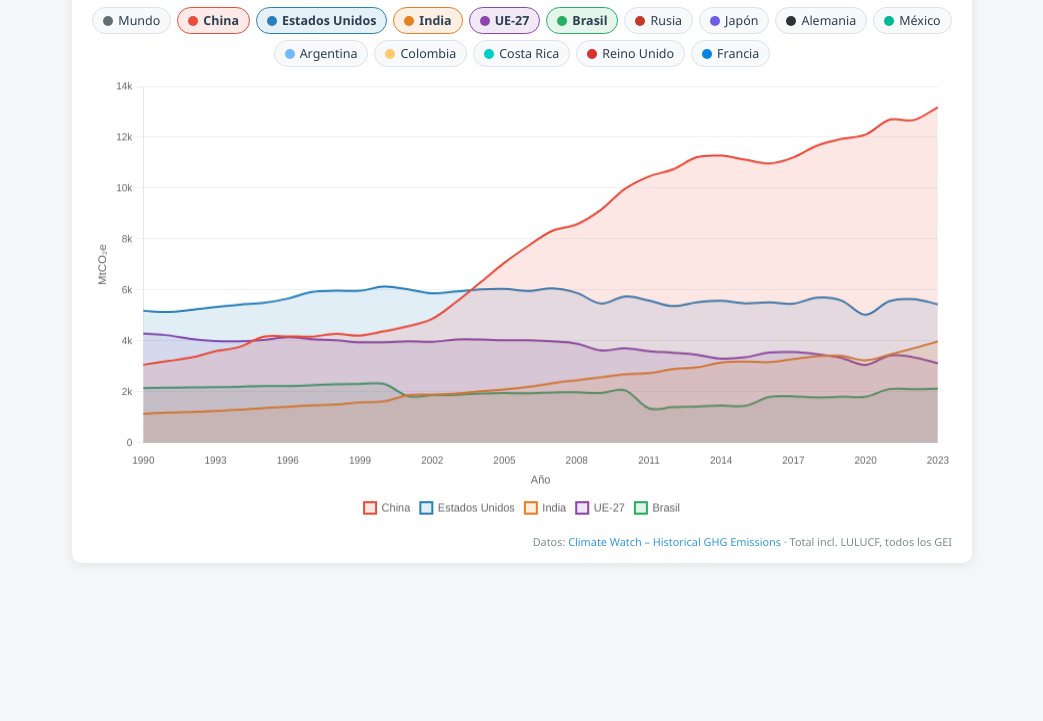
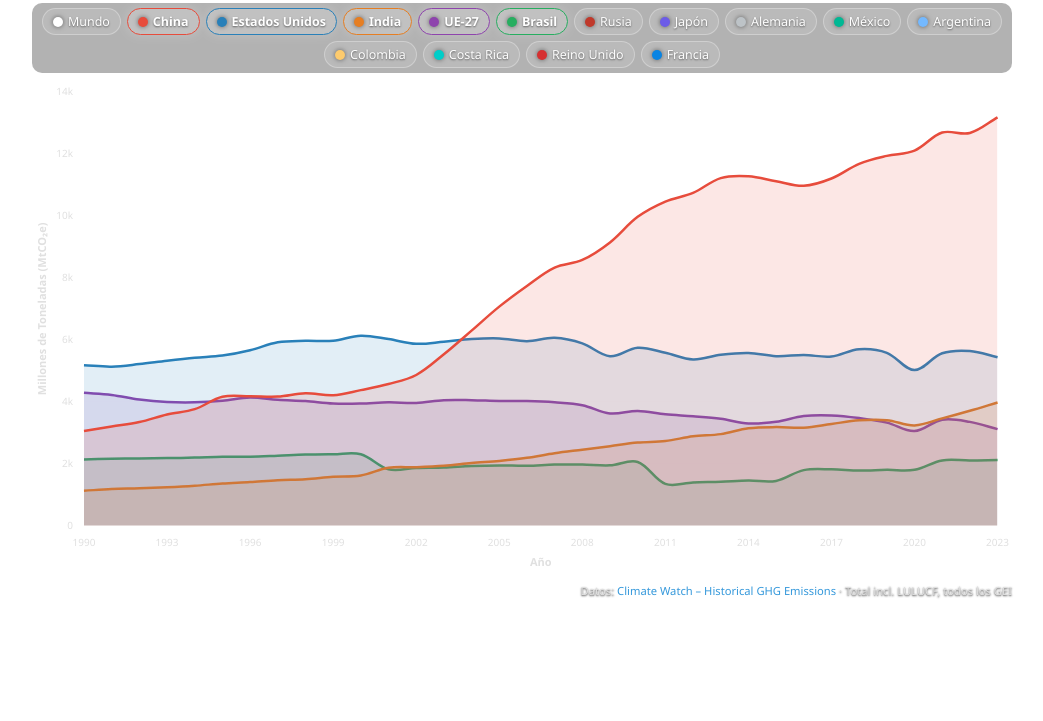
Before and after one commit to TACODEMONxd/Portafolio, a website: page insumos para storymap/Graficos interactivos.html in a window 1280 px wide. Shown: the part 79-800 px from the top of the page, without its empty margins (118-1161 px from the left). Drawn offline with nearby package versions, Linux system fonts and the light colour scheme.

Commit message:
Update Graficos interactivos.html

```diff
--- a/insumos para storymap/Graficos interactivos.html
+++ b/insumos para storymap/Graficos interactivos.html
@@ -3,66 +3,74 @@
 <head>
     <meta charset="UTF-8">
     <meta name="viewport" content="width=device-width, initial-scale=1.0">
-    <title>Comparativa Histórica de Emisiones</title>
+    <title>Comparativa Histórica de Emisiones (Transparente)</title>
     <script src="https://cdn.jsdelivr.net/npm/chart.js"></script>
     <style>
         *, *::before, *::after { box-sizing: border-box; margin: 0; padding: 0; }
         :root {
-            --primary-color: #1a2332;
             --accent: #3498db;
-            --bg: #f4f6f8;
-            --card-bg: #ffffff;
-            --text: #2c3e50;
-            --text-muted: #7f8c8d;
-            --radius: 10px;
+            --text: #ffffff; /* Texto blanco para fondos oscuros */
+            --text-muted: #e0e0e0;
         }
+
+        /* Fondo transparente y adaptable */
         html, body {
             font-family: 'Segoe UI', system-ui, -apple-system, sans-serif;
-            background: var(--bg);
+            background: transparent; /* Sin fondo */
             color: var(--text);
             height: 100%;
+            width: 100%;
             overflow-x: hidden;
+            margin: 0;
+            padding: 0;
         }
+
         body {
             display: flex;
             justify-content: center;
-            align-items: flex-start;
-            padding: 12px;
+            align-items: center;
+            padding: 10px;
         }
 
-        /* ── widget ── */
+        /* Contenedor transparente */
         .widget {
-            background: var(--card-bg);
-            border-radius: var(--radius);
-            box-shadow: 0 2px 12px rgba(0,0,0,.08);
+            background: transparent; /* Sin fondo de tarjeta */
             width: 100%;
-            max-width: 900px;
-            padding: 18px 20px 14px;
+            max-width: 1000px;
+            height: 100%;
+            padding: 10px;
             display: flex;
             flex-direction: column;
             gap: 10px;
         }
 
-        /* ── header ── */
+        /* Encabezado */
         .header { text-align: center; }
         .header h2 {
-            font-size: 1.25rem;
+            font-size: 1.4rem;
             font-weight: 700;
-            color: var(--primary-color);
+            color: #ffffff;
+            text-shadow: 0 2px 5px rgba(0,0,0,0.8); /* Sombra para legibilidad */
             line-height: 1.3;
         }
         .header p {
-            font-size: .82rem;
+            font-size: .85rem;
             color: var(--text-muted);
-            margin-top: 2px;
+            text-shadow: 0 1px 3px rgba(0,0,0,0.8);
+            margin-top: 4px;
         }
 
-        /* ── controles ── */
+        /* Controles (Chips) */
         .controls {
             display: flex;
             flex-wrap: wrap;
             gap: 6px;
             justify-content: center;
+            padding: 5px;
+            /* Fondo muy sutil para agrupar los botones */
+            background: rgba(0, 0, 0, 0.3);
+            border-radius: 10px;
+            backdrop-filter: blur(4px);
         }
         .chip {
             display: inline-flex;
@@ -72,32 +80,36 @@
             border-radius: 20px;
             font-size: .78rem;
             cursor: pointer;
-            border: 1.5px solid #dce1e6;
-            background: #f8f9fb;
+            border: 1.5px solid rgba(255,255,255,0.3);
+            background: rgba(255,255,255,0.1);
+            color: #ffffff;
             transition: all .2s ease;
             user-select: none;
+            text-shadow: 0 1px 2px rgba(0,0,0,0.5);
         }
-        .chip:hover { background: #eaecf0; }
+        .chip:hover { background: rgba(255,255,255,0.2); }
         .chip.active {
             border-color: var(--chip-color, var(--accent));
-            background: color-mix(in srgb, var(--chip-color, var(--accent)) 12%, white);
+            background: rgba(255,255,255,0.2);
             font-weight: 600;
+            box-shadow: 0 0 10px rgba(255,255,255,0.2);
         }
         .chip .dot {
             width: 10px; height: 10px;
             border-radius: 50%;
             background: var(--chip-color, var(--accent));
             flex-shrink: 0;
+            box-shadow: 0 0 5px rgba(0,0,0,0.5);
         }
         .chip input { display: none; }
 
-        /* ── gráfico ── */
+        /* Gráfico */
         .chart-wrap {
             position: relative;
             width: 100%;
             height: 0;
-            padding-bottom: 52%;   /* aspect ratio ~1.9:1 */
-            min-height: 260px;
+            padding-bottom: 50%;   /* Aspect ratio */
+            min-height: 280px;
         }
         .chart-wrap canvas {
             position: absolute;
@@ -106,21 +118,22 @@
             height: 100% !important;
         }
 
-        /* ── fuente ── */
+        /* Fuente */
         .source {
             text-align: right;
-            font-size: .68rem;
+            font-size: .7rem;
             color: var(--text-muted);
+            text-shadow: 0 1px 2px rgba(0,0,0,0.8);
         }
-        .source a { color: var(--accent); text-decoration: none; }
+        .source a { color: var(--accent); text-decoration: none; text-shadow: none; }
 
-        /* ── responsive ── */
-        @media (max-width: 520px) {
-            body { padding: 6px; }
-            .widget { padding: 12px 10px 10px; }
-            .header h2 { font-size: 1.05rem; }
-            .chip { font-size: .72rem; padding: 3px 8px; }
-            .chart-wrap { padding-bottom: 65%; min-height: 200px; }
+        /* Responsive */
+        @media (max-width: 600px) {
+            body { padding: 5px; }
+            .header h2 { font-size: 1.1rem; }
+            .chip { font-size: .7rem; padding: 3px 8px; }
+            .chart-wrap { padding-bottom: 65%; min-height: 220px; }
+            .controls { padding: 3px; }
         }
     </style>
 </head>
@@ -152,7 +165,7 @@ const YEARS = [1990,1991,1992,1993,1994,1995,1996,1997,1998,1999,2000,2001,2002,
 
 const COUNTRIES = {
   "Mundo": {
-    color: "#636e72",
+    color: "#ffffff", // Blanco para que resalte en el gráfico transparente
     data: [33864.7,34012.9,33953.0,34126.0,34392.9,35194.0,35584.2,36968.2,36466.9,36463.4,37124.3,35598.1,36571.9,37583.9,39432.9,40389.8,41871.7,42646.8,42894.6,42835.7,44624.3,45371.6,45884.5,46574.5,47216.1,47082.9,47047.5,47778.0,48853.1,49250.2,47002.2,49353.0,49775.4,50802.9]
   },
   "China": {
@@ -184,7 +197,7 @@ const COUNTRIES = {
     data: [1127.32,1145.0,1158.97,1154.26,1214.72,1235.88,1248.92,1233.83,1182.08,1208.09,1218.49,1114.87,1141.05,1146.7,1132.24,1138.84,1118.62,1152.3,1082.02,1022.68,1079.77,1220.34,1263.47,1278.92,1231.41,1194.51,1196.02,1183.8,1145.18,1109.6,1053.17,1105.26,1080.55,1035.83]
   },
   "Alemania": {
-    color: "#2d3436",
+    color: "#bdc3c7", // Gris claro para contrastar
     data: [1096.59,1071.33,1026.85,1019.35,1010.04,1007.15,1031.7,994.6,972.98,935.0,927.26,978.38,961.62,962.37,944.24,922.31,930.6,901.5,904.37,847.17,878.07,822.03,835.11,850.31,809.5,814.4,872.03,855.33,825.29,774.0,720.02,742.6,732.33,669.68]
   },
   "México": {
@@ -242,15 +255,20 @@ Object.entries(COUNTRIES).forEach(([name, info]) => {
 // ── Chart.js ──
 const ctx = document.getElementById("chart").getContext("2d");
 
+// Ajustes globales de Chart.js para fondo transparente
+Chart.defaults.color = '#ffffff';
+Chart.defaults.borderColor = 'rgba(255, 255, 255, 0.1)';
+Chart.defaults.font.family = "'Segoe UI', system-ui, sans-serif";
+
 function buildDatasets() {
     return [...active].map(name => ({
         label: name,
         data: COUNTRIES[name].data,
         borderColor: COUNTRIES[name].color,
-        backgroundColor: COUNTRIES[name].color + "22",
-        borderWidth: 2,
+        backgroundColor: COUNTRIES[name].color + "22", // Relleno semitransparente
+        borderWidth: 2.5, // Líneas un poco más gruesas para resaltar
         pointRadius: 0,
-        pointHitRadius: 8,
+        pointHitRadius: 10,
         tension: 0.35,
         fill: true
     }));
@@ -265,16 +283,16 @@ const chart = new Chart(ctx, {
         interaction: { mode: "index", intersect: false },
         plugins: {
             legend: {
-                display: true,
-                position: "bottom",
-                labels: { boxWidth: 12, padding: 10, font: { size: 11 } }
+                display: false // Ocultamos la leyenda porque ya usamos los chips
             },
             tooltip: {
-                backgroundColor: "rgba(26,35,50,.92)",
-                titleFont: { size: 12 },
-                bodyFont: { size: 11 },
-                padding: 10,
-                cornerRadius: 6,
+                backgroundColor: "rgba(20, 30, 40, 0.9)",
+                titleFont: { size: 13, weight: 'bold' },
+                bodyFont: { size: 12 },
+                padding: 12,
+                cornerRadius: 8,
+                borderColor: 'rgba(255,255,255,0.2)',
+                borderWidth: 1,
                 callbacks: {
                     label: ctx => {
                         const v = ctx.parsed.y;
@@ -286,15 +304,30 @@ const chart = new Chart(ctx, {
         scales: {
             y: {
                 beginAtZero: true,
-                grid: { color: "#ecf0f1" },
-                title: { display: true, text: "MtCO₂e", font: { size: 11 } },
-                ticks: { font: { size: 10 }, callback: v => v >= 1000 ? (v/1000).toFixed(0) + "k" : v }
+                grid: { color: "rgba(255, 255, 255, 0.15)" }, // Cuadrícula sutil blanca
+                title: {
+                    display: true,
+                    text: "Millones de Toneladas (MtCO₂e)",
+                    font: { size: 11, weight: 'bold' },
+                    color: '#e0e0e0'
+                },
+                ticks: {
+                    font: { size: 10 },
+                    color: '#e0e0e0',
+                    callback: v => v >= 1000 ? (v/1000).toFixed(0) + "k" : v
+                }
             },
             x: {
-                grid: { display: false },
-                title: { display: true, text: "Año", font: { size: 11 } },
+                grid: { display: false }, // Sin líneas verticales para limpiar
+                title: {
+                    display: true,
+                    text: "Año",
+                    font: { size: 11, weight: 'bold' },
+                    color: '#e0e0e0'
+                },
                 ticks: {
                     font: { size: 10 },
+                    color: '#e0e0e0',
                     maxRotation: 45,
                     autoSkip: true,
                     maxTicksLimit: 12
```
